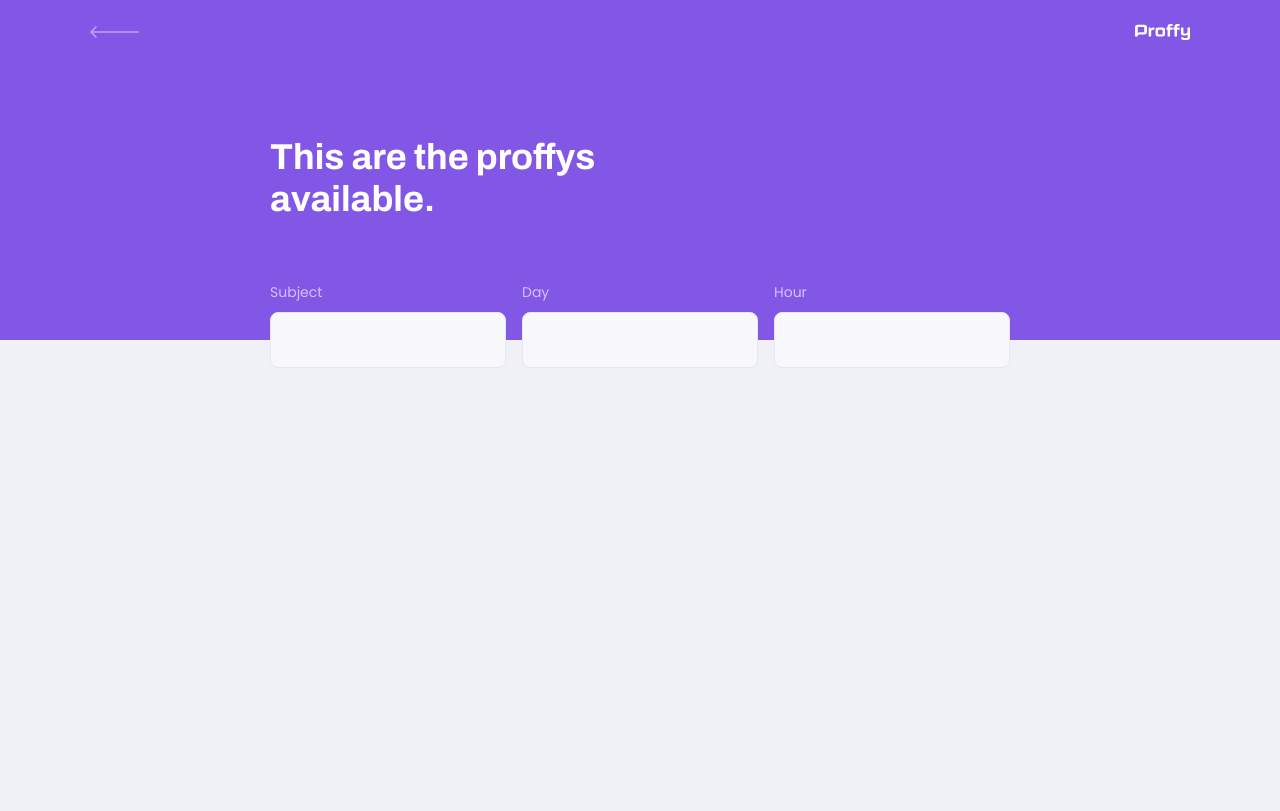
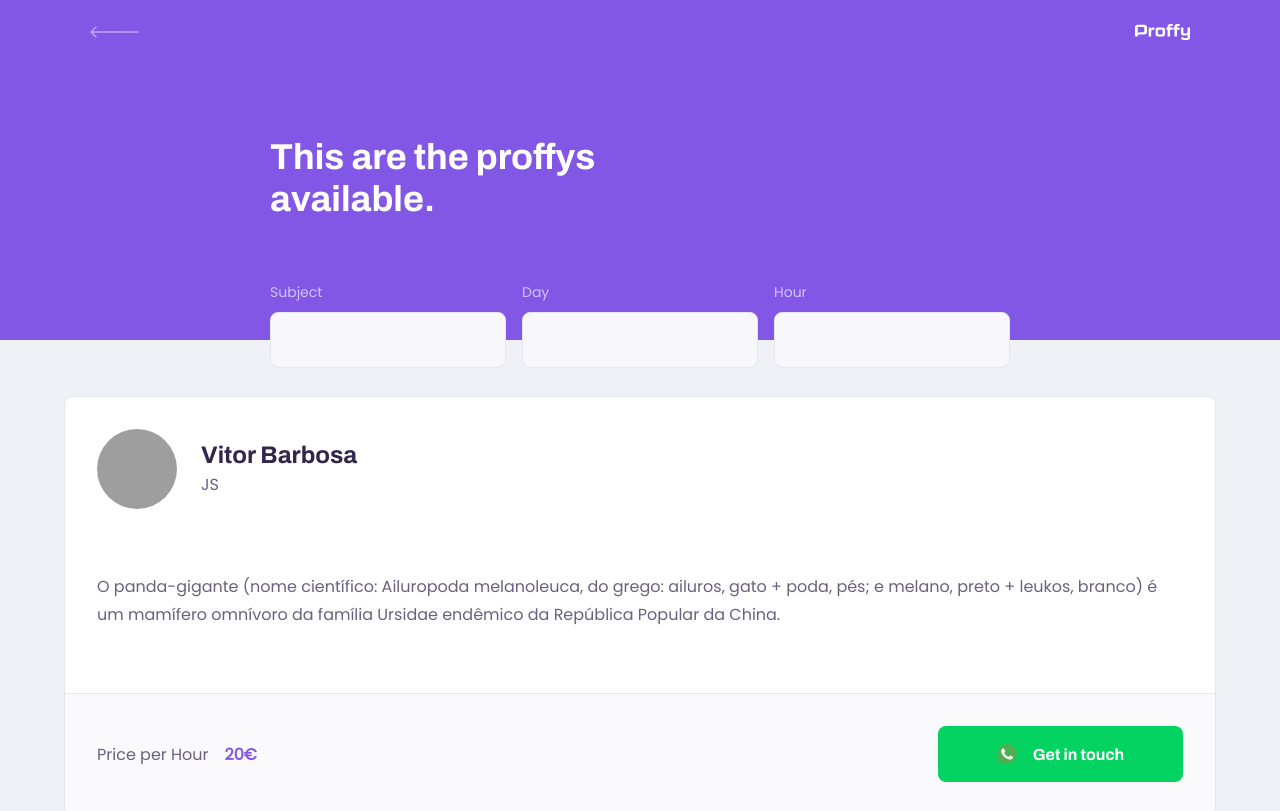
Before and after one commit to RAJ66/Proffy, a React (Create React App) app in the folder web/: page /study in a window 1280 px wide. Shown: the top 811 px of the page. Built offline with nearby package versions, Linux system fonts and the light colour scheme; grey boxes are pictures that could not be loaded.

Commit message:
feat: added TeacherList

```diff
--- a/web/src/assets/styles/global.css
+++ b/web/src/assets/styles/global.css
@@ -47,6 +47,7 @@
 input,
 textarea {
   font: 500 1.6rem Poppins;
+  color: var(--color-text-base);
 }
 
 .container {
--- /dev/null
+++ b/web/src/components/TeacherItem/index.tsx
@@ -0,0 +1,39 @@
+import React from "react";
+import whatsappIcon from "../../assets/images/icons/whatsapp.svg";
+import "./styles.css";
+
+function TeacherItem() {
+  return (
+    <article className="teacher-item">
+      <header>
+        <img
+          src="https://avatars3.githubusercontent.com/u/33056458?s=460&u=9be368613be350cb7d38a5478d8d963f493a4cfb&v=4"
+          alt="Vitor Barbosa"
+        />
+        <div>
+          <strong>Vitor Barbosa</strong>
+          <span>JS</span>
+        </div>
+      </header>
+      <p>
+        O panda-gigante (nome científico: Ailuropoda melanoleuca, do grego:
+        ailuros, gato + poda, pés; e melano, preto + leukos, branco) é um
+        mamífero omnívoro da família Ursidae endêmico da República Popular da
+        China.
+      </p>
+
+      <footer>
+        <p>
+          Price per Hour
+          <strong>20€</strong>
+        </p>
+        <button type="button">
+          <img src={whatsappIcon} alt="Whatsapp" />
+          Get in touch
+        </button>
+      </footer>
+    </article>
+  );
+}
+
+export default TeacherItem;
--- /dev/null
+++ b/web/src/components/TeacherItem/styles.css
@@ -0,0 +1,102 @@
+.teacher-item {
+  background: var(--color-box-base);
+  border: 1px solid var(--color-line-in-white);
+  border-radius: 0.8rem;
+  margin-top: 2.4rem;
+  overflow: hidden;
+}
+
+.teacher-item header {
+  padding: 3.2rem 2rem;
+  display: flex;
+  align-items: center;
+}
+
+.teacher-item header img {
+  width: 8rem;
+  height: 8rem;
+  border-radius: 50%;
+}
+
+.teacher-item header div {
+  margin-left: 2.4rem;
+}
+
+.teacher-item header div strong {
+  font: 700 2.4rem Archivo;
+  display: block;
+  color: var(--color-text-title);
+}
+
+.teacher-item header div span {
+  font-size: 1.6rem;
+  display: block;
+  margin-top: 0.4rem;
+}
+
+.teacher-item > p {
+  padding: 0 2rem;
+  font-size: 1.6rem;
+  line-height: 2.8rem;
+}
+
+.teacher-item footer {
+  padding: 3.2rem 2rem;
+  background: var(--color-box-footer);
+  border-top: 1px solid var(--color-line-in-white);
+  margin-top: 3.2rem;
+  display: flex;
+  align-items: center;
+  justify-content: space-between;
+}
+
+.teacher-item footer p strong {
+  color: var(--color-primary);
+  font-size: 1.6rem;
+  display: block;
+}
+
+.teacher-item footer button {
+  width: 20rem;
+  height: 5.6rem;
+  background: var(--color-secundary);
+  color: var(--color-button-text);
+  border: 0;
+  border-radius: 0.8rem;
+  cursor: pointer;
+  font: 700 1.4rem Archivo;
+  display: flex;
+  align-items: center;
+  justify-content: space-evenly;
+  transition: 0.2s;
+}
+
+.teacher-item footer button:hover {
+  background: var(--color-secundary-dark);
+}
+
+@media (min-width: 700px) {
+  .teacher-item header,
+  .teacher-item footer {
+    padding: 3.2rem;
+  }
+
+  .teacher-item > p {
+    padding: 3.2rem;
+  }
+
+  .teacher-item footer p strong {
+    display: initial;
+    margin-left: 1.6rem;
+  }
+
+  .teacher-item footer button {
+    width: 24.5rem;
+    font-size: 1.6rem;
+    justify-content: center;
+  }
+
+  .teacher-item footer button img {
+    margin-right: 1.6rem;
+  }
+}
--- a/web/src/pages/TeacherList/index.tsx
+++ b/web/src/pages/TeacherList/index.tsx
@@ -2,6 +2,7 @@
 
 import "./styles.css";
 import PageHeader from "../../components/PageHeader";
+import TeacherItem from "../../components/TeacherItem";
 
 function TeacherList() {
   return (
@@ -21,7 +22,16 @@
             <input type="text" id="time" />
           </div>
         </form>
-      </PageHeader>{" "}
+      </PageHeader>
+      <main>
+        <TeacherItem />
+        <TeacherItem />
+        <TeacherItem />
+        <TeacherItem />
+        <TeacherItem />
+        <TeacherItem />
+        <TeacherItem />
+      </main>
     </div>
   );
 }
--- a/web/src/pages/TeacherList/styles.css
+++ b/web/src/pages/TeacherList/styles.css
@@ -46,6 +46,11 @@
   bottom: 0;
 }
 
+#page-teacher-list main {
+  margin: 3.2rem auto;
+  width: 90%;
+}
+
 @media (min-width: 700px) {
   #page-teacher-list {
     max-width: 100%;
@@ -62,4 +67,10 @@
   #search-teachers .input-block + .input-block {
     margin-top: 0;
   }
+
+  #page-teacher-list main {
+    padding: 3.2rem 0;
+    max-width: 740rem;
+    margin: 0 auto;
+  }
 }
```
